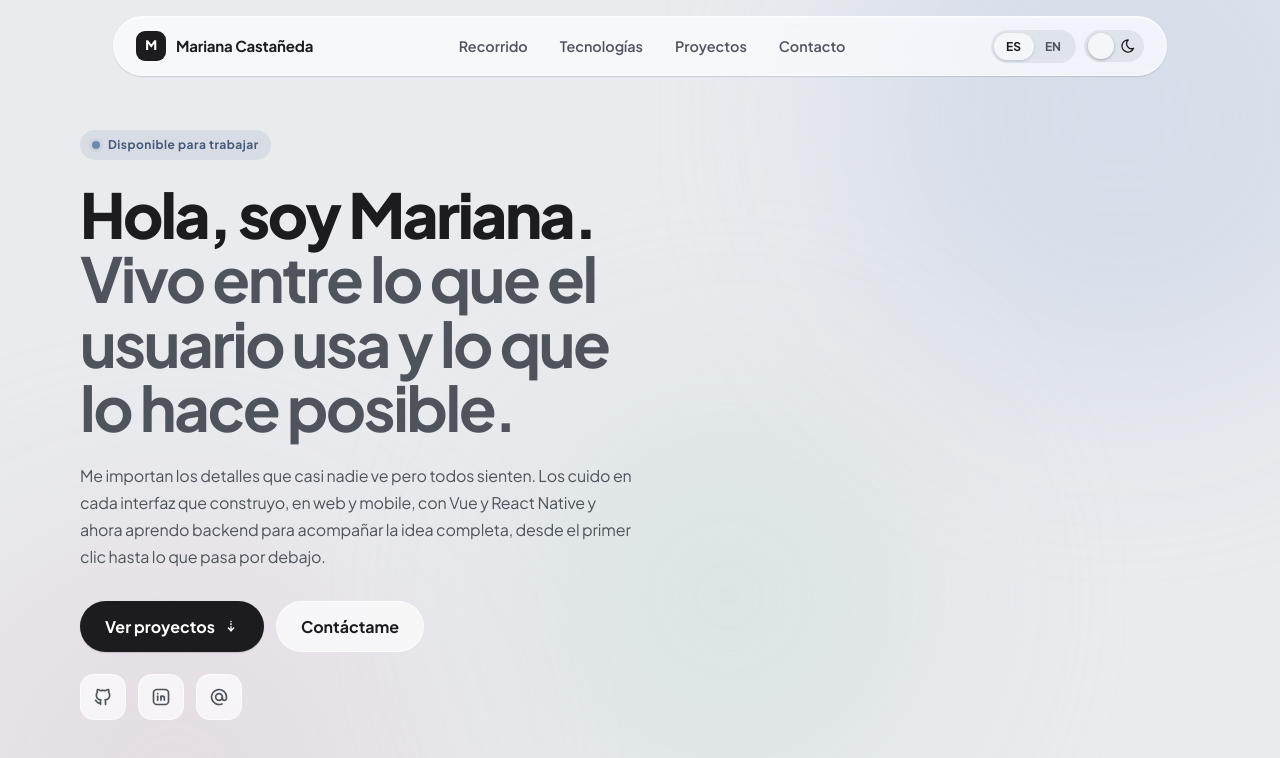
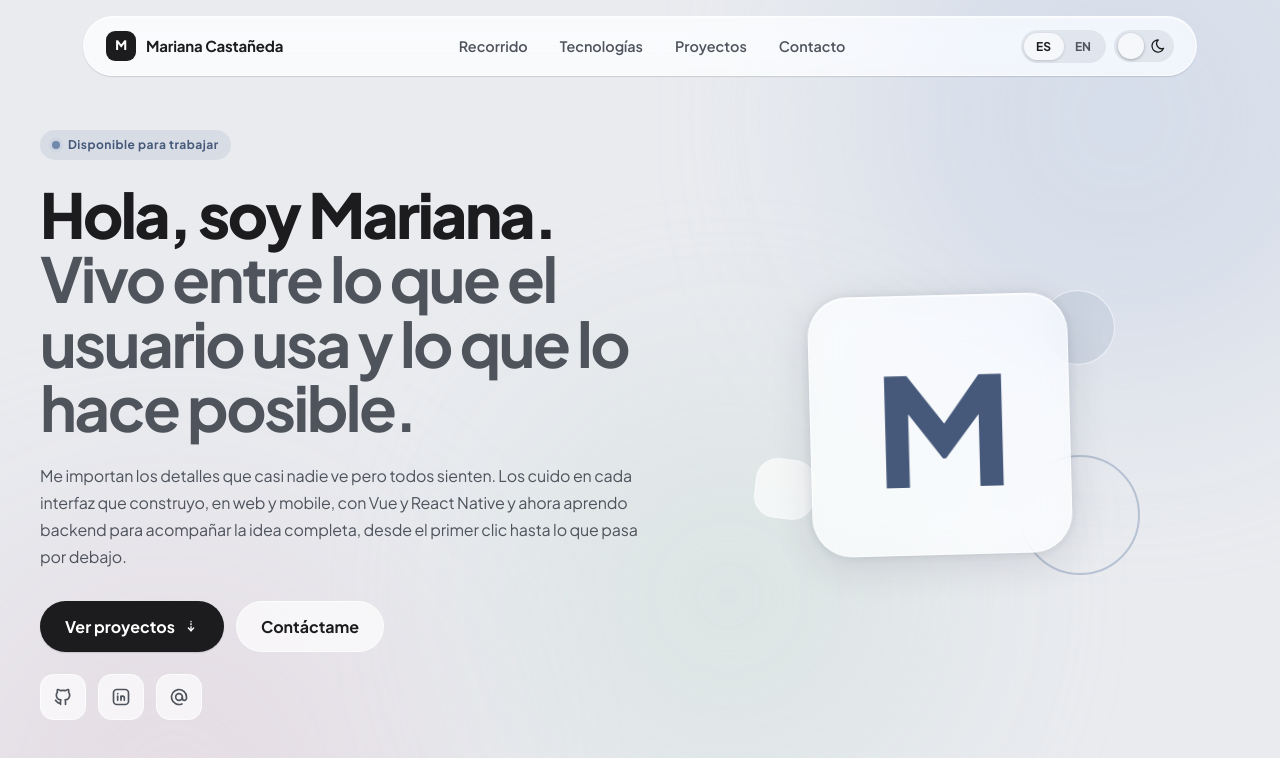
Before and after one commit to Mrcsbda/portfolio-v2, a React (Vite) app: page / in a window 1280 px wide. Shown: the top 758 px of the page. Built offline with nearby package versions, Linux system fonts and the light colour scheme.

Commit message:
feat: finish hero section

```diff
--- a/src/app/views/app-view/AppView.css
+++ b/src/app/views/app-view/AppView.css
@@ -2,7 +2,7 @@
 
 :root {
   --font: "Plus Jakarta Sans", system-ui, -apple-system, "Segoe UI", sans-serif;
-  --maxw: 1090px;
+  --maxw: 1150px;
   --r: 22px;
   --r-lg: 30px;
   --nav-h: 60px;
@@ -30,7 +30,7 @@
   --blob-c: #1e332e;
   --blob-op: 0.6;
   --shadow-sm: 0 1px 1px rgba(0, 0, 0, 0.4), 0 1px 1px rgba(0, 0, 0, 0.35);
-  --shadow-lg: 0 10px 30px rgba(0, 0, 0, 0.45), 0 40px 80px rgba(0, 0, 0, 0.5);
+  --shadow-lg: 0 0px 10px rgba(0, 0, 0, 0.45), 0 10px 40px rgba(0, 0, 0, 0.5);
 }
 
 [data-theme="light"] {
@@ -56,7 +56,7 @@
   --shadow-sm:
     0 1px 2px rgba(30, 35, 60, 0.06), 0 1px 1px rgba(30, 35, 60, 0.1);
   --shadow-lg:
-    0 10px 30px rgba(30, 35, 60, 0.1), 0 40px 80px rgba(30, 35, 60, 0.12);
+    0 0px 10px rgba(30, 35, 60, 0.1), 0 10px 40px rgba(30, 35, 60, 0.12);
 }
 
 html {
@@ -93,8 +93,8 @@ body {
 .glass {
   background: var(--glass-strong);
   border: 1px solid var(--glass-brd);
-  backdrop-filter: blur(10px) saturate(1.5);
-  -webkit-backdrop-filter: blur(10px) saturate(1.5);
+  backdrop-filter: blur(20px) saturate(1.8) brightness(1.03);
+  -webkit-backdrop-filter: blur(20px) saturate(1.8) brightness(1.03);
   box-shadow:
     var(--shadow-sm),
     inset 0 1px 0 var(--hi);
@@ -107,7 +107,7 @@ body {
   height: 100%;
   overflow-x: hidden;
   padding: 0px 24px 70px;
-  max-width: 1200px;
+  max-width: 1350px;
   margin: 0 auto;
 }
 
--- /dev/null
+++ b/src/modules/hero/components/hero-visual/HeroVisual.css
@@ -0,0 +1,90 @@
+.hero-visual {
+  width: clamp(190px, 40vw, 260px);
+  height: 320px;
+  display: none;
+  place-items: center;
+  position: relative;
+  align-self: center;
+  margin: 0 auto;
+
+  .hero-visual__circle-top-right,
+  .hero-visual__circle-bottom-left,
+  .hero-visual__ring {
+    position: absolute;
+    z-index: 1;
+  }
+
+  .hero-visual__tile {
+    width: clamp(190px, 40vw, 260px);
+    aspect-ratio: 1;
+    border-radius: 40px;
+    display: grid;
+    place-items: center;
+    font-weight: 800;
+    font-size: clamp(96px, 20vw, 150px);
+    color: var(--accent-deep);
+    letter-spacing: -0.05em;
+    position: relative;
+    z-index: 2;
+    animation: tileBob 7s var(--ease) infinite alternate;
+    box-shadow:
+      var(--shadow-lg),
+      inset 0 1px 0 var(--hi);
+  }
+
+  .hero-visual__circle-top-right {
+    width: 75px;
+    height: 75px;
+    border-radius: 50%;
+    background: var(--accent-soft);
+    border: 1px solid var(--glass-brd);
+    top: 25px;
+    right: -45px;
+    animation: float 7s var(--ease) infinite alternate;
+  }
+
+  .hero-visual__circle-bottom-left {
+    width: 60px;
+    height: 60px;
+    background: var(--glass-strong);
+    border: 1px solid var(--glass-brd);
+    bottom: 40px;
+    left: -55px;
+    backdrop-filter: blur(10px);
+    animation: float 9s var(--ease) infinite alternate-reverse;
+    border-radius: 22px;
+  }
+
+  .hero-visual__ring {
+    width: 120px;
+    height: 120px;
+    border-radius: 50%;
+    border: 2px solid var(--accent);
+    opacity: 0.4;
+    bottom: 10px;
+    right: -70px;
+    animation: float 11s var(--ease) infinite alternate;
+  }
+}
+
+@keyframes tileBob {
+  from {
+    transform: translateY(0) rotate(-1.5deg);
+  }
+  to {
+    transform: translateY(-14px) rotate(1.5deg);
+  }
+}
+@keyframes float {
+  from {
+    transform: translateY(0) rotate(0deg);
+  }
+  to {
+    transform: translateY(-26px) rotate(7deg);
+  }
+}
+@media screen and (min-width: 1100px) {
+  .hero-visual {
+    display: grid;
+  }
+}
--- /dev/null
+++ b/src/modules/hero/components/hero-visual/HeroVisual.tsx
@@ -0,0 +1,15 @@
+//CSS
+import "./HeroVisual.css";
+
+export const HeroVisual = () => {
+  return (
+    <div className="hero-visual">
+      <div className="hero-visual reveal" aria-hidden="true">
+        <div className="hero-visual__circle-top-right"></div>
+        <div className="hero-visual__circle-bottom-left"></div>
+        <div className="hero-visual__ring"></div>
+        <div className="hero-visual__tile glass">M</div>
+      </div>
+    </div>
+  );
+};
--- a/src/modules/hero/main/HeroSection.css
+++ b/src/modules/hero/main/HeroSection.css
@@ -5,7 +5,7 @@
   padding-top: 130px;
 }
 
-@media screen and (min-width: 1050px) {
+@media screen and (min-width: 1100px) {
   .hero-section {
     grid-template-columns: 1fr 1fr;
   }
--- a/src/modules/hero/main/HeroSection.tsx
+++ b/src/modules/hero/main/HeroSection.tsx
@@ -1,6 +1,7 @@
 // COMPONENTS
 import { SECTIONS } from "../../../app/types/data.types";
 import { HeroContent } from "../components/hero-content/HeroContent";
+import { HeroVisual } from "../components/hero-visual/HeroVisual";
 //CSS
 import "./HeroSection.css";
 
@@ -8,6 +9,7 @@ export const HeroSection = () => {
   return (
     <div className="hero-section" id={SECTIONS.HERO}>
       <HeroContent />
+      <HeroVisual />
     </div>
   );
 };
```
Also changed, not shown: src/modules/hero/components/hero-content/HeroContent.tsx (+6 -1 lines).
